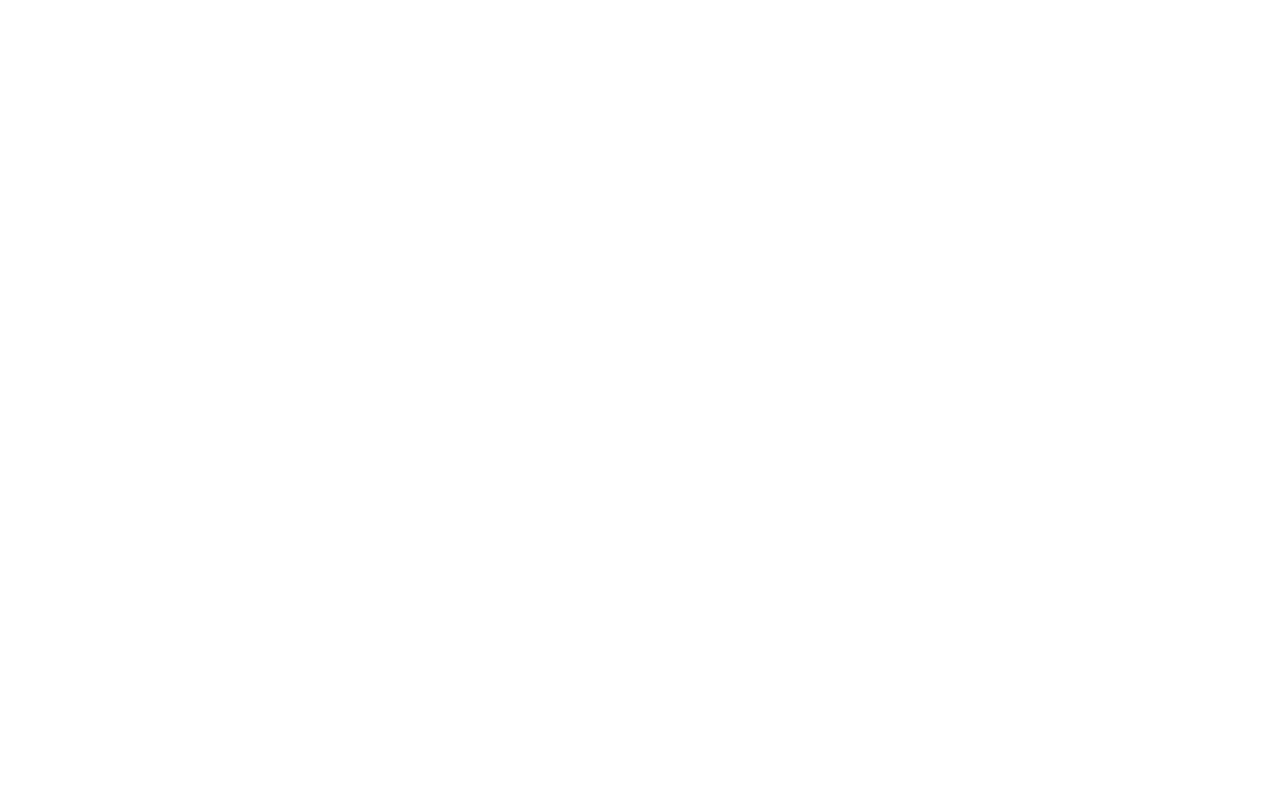
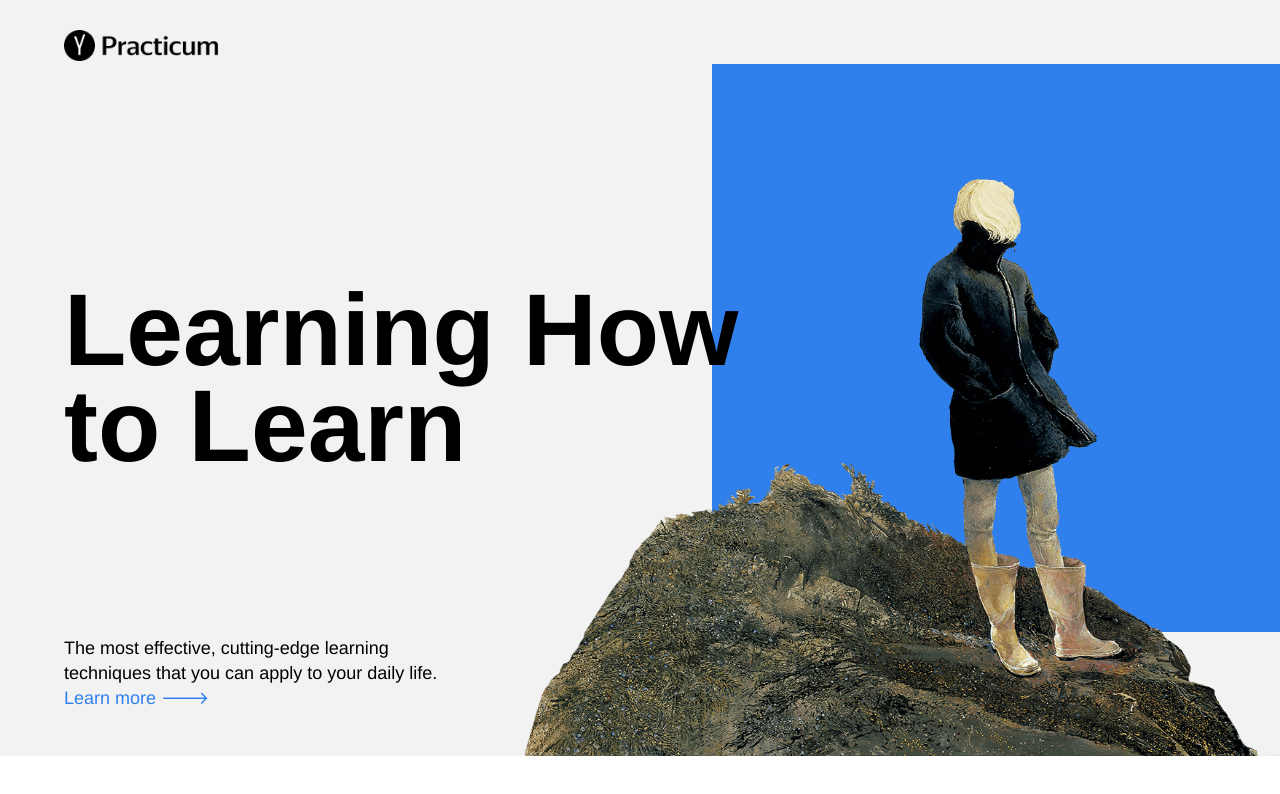
Before and after one commit to SharonJseg/web_project_1, a plain HTML site: page index.html in a window 1280 px wide. Drawn offline with Linux system fonts and the light colour scheme.

Commit message:
Add header content and styles

```diff
--- a/index.html
+++ b/index.html
@@ -1,14 +1,26 @@
 <!DOCTYPE html>
 <html lang="en">
+
 <head>
   <meta charset="UTF-8">
   <meta name="viewport" content="width=device-width, initial-scale=1.0">
   <title>Learning how to learn</title>
+  <link rel="stylesheet" href="./styles/normalize.css">
+  <link rel="stylesheet" href="./styles/style.css">
 </head>
+
 <body>
   <div class="page">
     <header class="header">
-
+      <img src="./images/logo_place_header.png" alt="header logo" class="logo logo_place_header">
+      <h1 class="header__title">Learning How to Learn</h1>
+      <h2 class="header__subtitle">The most effective, cutting-edge learning techniques that you can apply to your daily
+        life. <a href="#" class="header__link">Learn more 🡒</a></h2>
+      <img src="./images/header-image.png" alt="Epic ponderer stood on a mountaintop
+      deliberating over the finer points of the modern educational
+      system, while also wondering where that giant blue square came
+      from." class="header__main-illustration">
+      <div class="header__square-pic"></div>
     </header>
     <main class="content">
       <section class="description">
@@ -28,4 +40,5 @@
     </footer>
   </div>
 </body>
+
 </html>
--- a/styles/style.css
+++ b/styles/style.css
@@ -1,3 +1,14 @@
+/* Colors in use (DELETE LATER)
+
+gray - #1f1f1f
+
+lightgray - #f2f2f2
+
+blue- #2f80ED
+
+black #000
+*/
+
 .page {
   min-width: 1100px;
   /* we don't know how to make mobile versions of websites yet, */
@@ -6,20 +17,75 @@
   /* here we've set a maximum page width */
   margin: 0 auto;
   /* this ensures that all content is centered on screens wider than 1600px */
-  font-family: 'Helvetica Neue', Arial, sans-serif;
+  font-family: "Helvetica Neue", Arial, sans-serif;
 }
 
+/*/////////// HEADER STYLES ////////////*/
+
 .header {
+  position: relative;
   height: 100vh;
   min-height: 600px;
   max-height: 756px;
-  /* parameters for the header section */
+  display: flex;
+  background-color: #f2f2f2;
+}
+
+.header__title {
+  align-self: center;
+  width: 730px;
+  margin-left: 64px;
+  line-height: 96px;
+  font-size: 102px;
+  font-weight: bold;
+  z-index: 2;
+}
+
+.header__subtitle {
+  line-height: 25px;
+  font-size: 18px;
+  font-weight: normal;
+  width: 388px;
+  position: absolute;
+  bottom: 30px;
+  left: 64px;
+}
+
+.header__link {
+  color: #2f80ED;
+  text-decoration: none;
+}
+
+
+.header__main-illustration {
+  width: 756px;
+  height: 608px;
+  position: absolute;
+  bottom: 0;
+  right: 0;
+  z-index: 1;
 }
 
 /* here we have two examples of selectors in order to remind you how to set styles for elements */
 .header__square-pic {
   height: 568px;
   width: 568px;
+  background-color: #2f80ed;
+  position: absolute;
+  right: 0;
+  top: 64px;
+}
+
+.logo {
+  width: 154px;
+  height: 31px;
+}
+
+.logo_place_header {
+  position: absolute;
+  top: 30px;
+  left: 64px;
+  z-index: 1;
 }
 
 /* including elements with key-value modifiers */
```
